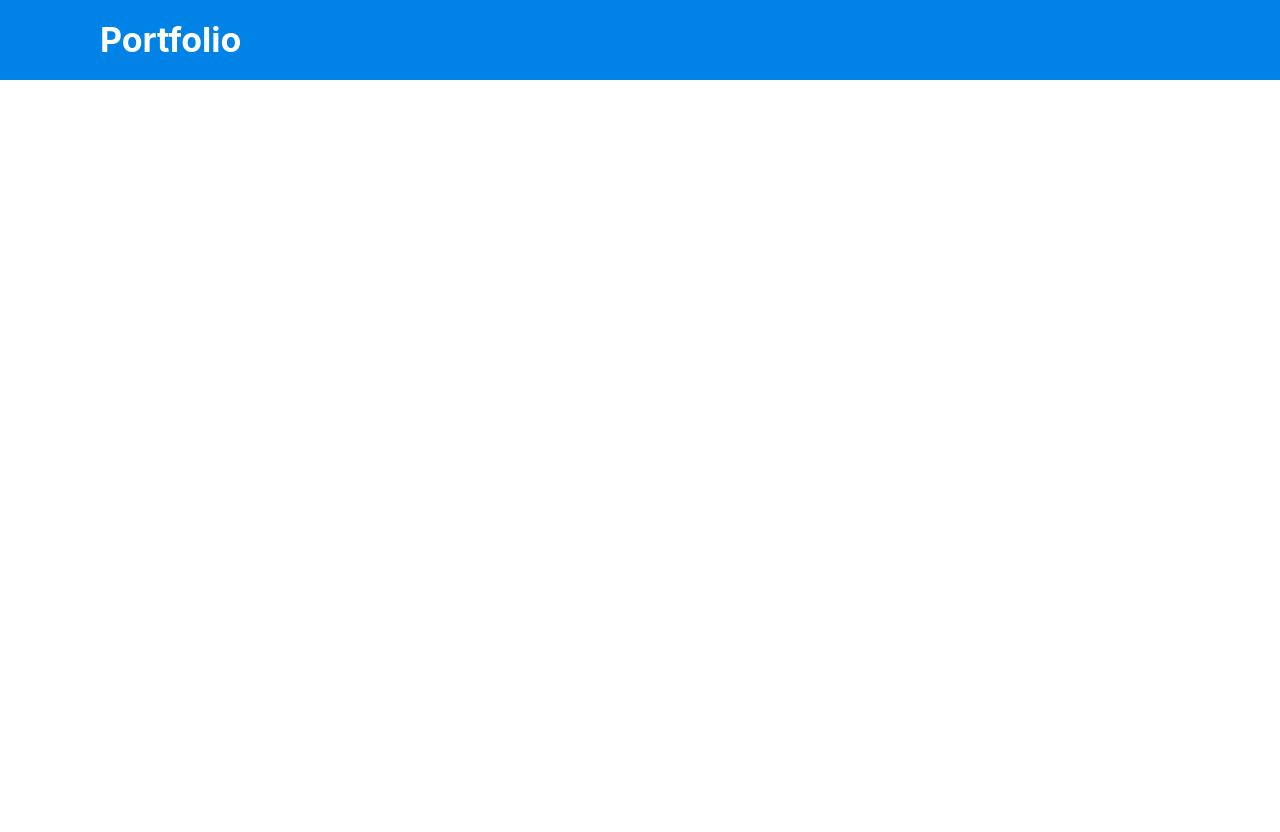
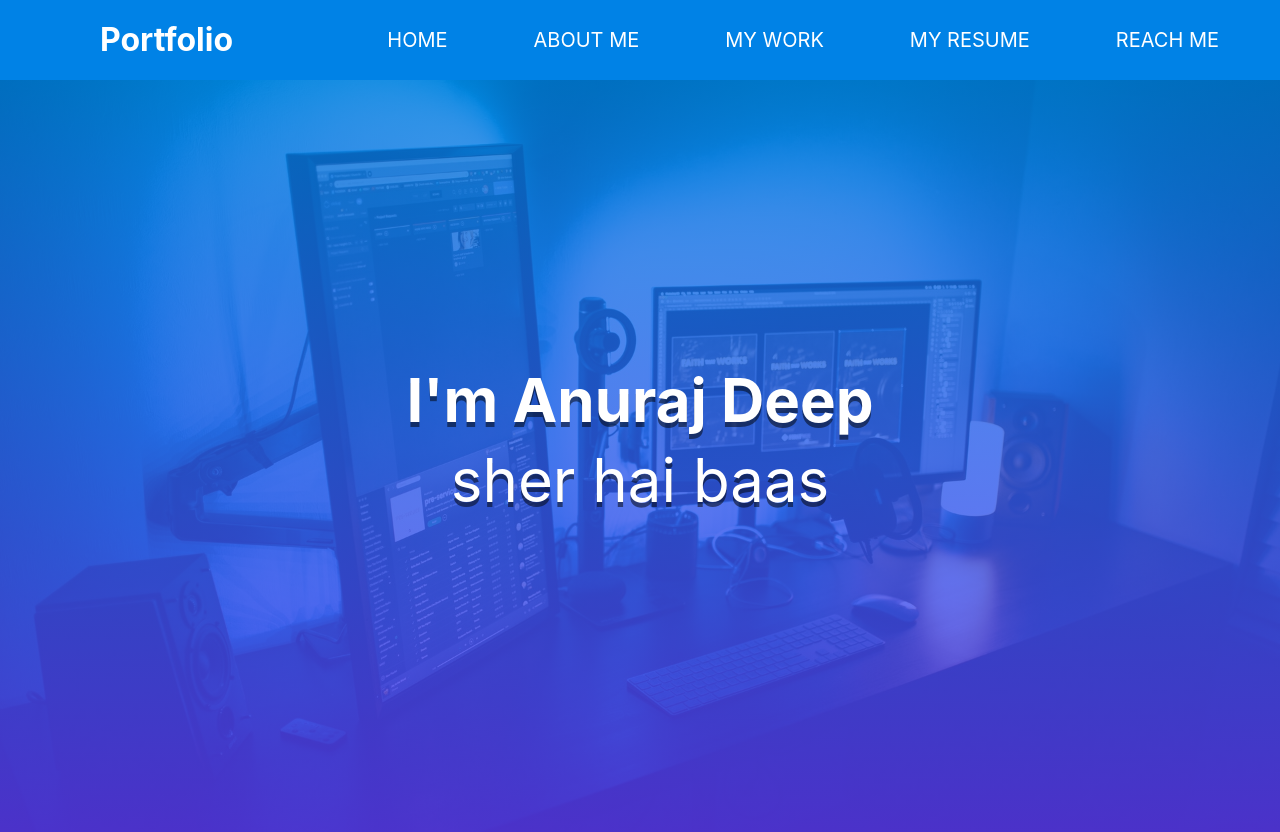
Before and after one commit to anuraj07/Portfolio, a React (Create React App) app: page / in a window 1280 px wide. Shown: the top 832 px of the page. Before the commit the page ends 800 px from the top, so only its background shows below. Built offline with nearby package versions, Linux system fonts and the light colour scheme.

Commit message:
Home Section

```diff
--- /dev/null
+++ b/src/About.js
@@ -0,0 +1,12 @@
+import React from 'react';
+import './Aboutstyle.css'
+
+const About = () => {
+    return(
+        <div>
+
+        </div>
+
+    )
+}
+export default About;
--- /dev/null
+++ b/src/Home.js
@@ -0,0 +1,17 @@
+import React from 'react';
+import './Homestyle.css'
+
+const Home = () => {
+    return (
+        <div className = "bg">
+        <div className="overlay"></div>
+        <h2 className="intro">I'm Anuraj Deep</h2>
+            <div className = "wrapper">
+
+                <span></span>
+            </div>
+
+        </div>
+    )
+}
+export default Home;
--- /dev/null
+++ b/src/Homestyle.css
@@ -0,0 +1,55 @@
+*{
+    margin: 0;
+    padding: 0;
+}
+.bg {
+    background-image: url(./bg.jpg);
+    background-attachment: fixed;
+    /* background: linear-gradient(#0082e6,#9b54f7); */
+    height: 100vh;
+    background-size: cover;
+}
+.overlay {
+    width: 100%;
+    height: 100vh;
+    background: linear-gradient(#0082e6,#6339fc);
+    opacity: .8;
+    position: absolute;
+}
+.intro {
+    position: absolute;
+    top: 50%;
+    left: 50%;
+    transform: translate(-50%, -50%);
+    color: white;
+    padding: 0;
+    margin: 0;
+    text-shadow: 0 5px 0 rgba(0, 0, 0, 0.5);
+    font-size: 60px;
+}
+.wrapper {
+    position: absolute;
+    top: 60%;
+    left: 50%;
+    transform: translate(-50%, -50%);
+    color: white;
+    padding: 0;
+    margin: 0;
+    text-shadow: 0 5px 0 rgba(0, 0, 0, 0.5);
+    font-size: 60px;
+}
+span:before {
+    content: '';
+    animation: animate infinite 8s;
+}
+@keyframes animate {
+    0%{
+        content: 'great';
+    }
+    50%{
+        content: 'sher hai baas';
+    }
+    100%{
+        content: 'Shiv bhi hai';
+    }
+}
--- a/src/Navbarstyle.css
+++ b/src/Navbarstyle.css
@@ -6,25 +6,27 @@
     box-sizing: border-box;
 }
 nav{
+    /* background: #0082e6; */
     background: #0082e6;
+    opacity: 1.5;
     height: 80px;
     width: 100%;
 }
 label.logo {
     color: white;
-    font-size: 34px;
+    font-size: 32px;
     line-height: 80px;
     padding: 0 100px;
     font-weight: bold;
 }
 nav ul {
     float: right;
-    margin-right: 20px;
+    margin-right: 18px;
 }
 nav ul li {
     display: inline-block;
     line-height: 80px;
-    margin: 0 50px;
+    margin: 0 40px;
 }
 nav ul li a {
     color: white;
--- a/src/index.js
+++ b/src/index.js
@@ -4,11 +4,15 @@ import './index.css';
 // import App from './App';
 import Navbar from './Navbar'
 import * as serviceWorker from './serviceWorker';
+import Home from './Home';
+import About from './About';
 
 ReactDOM.render(
   <React.StrictMode>
     {/* <App /> */}
     <Navbar/>
+    <Home/>
+    <About/>
   </React.StrictMode>,
   document.getElementById('root')
 );
```
Also changed, not shown: src/Aboutstyle.css (added), src/bg.jpg (added).
